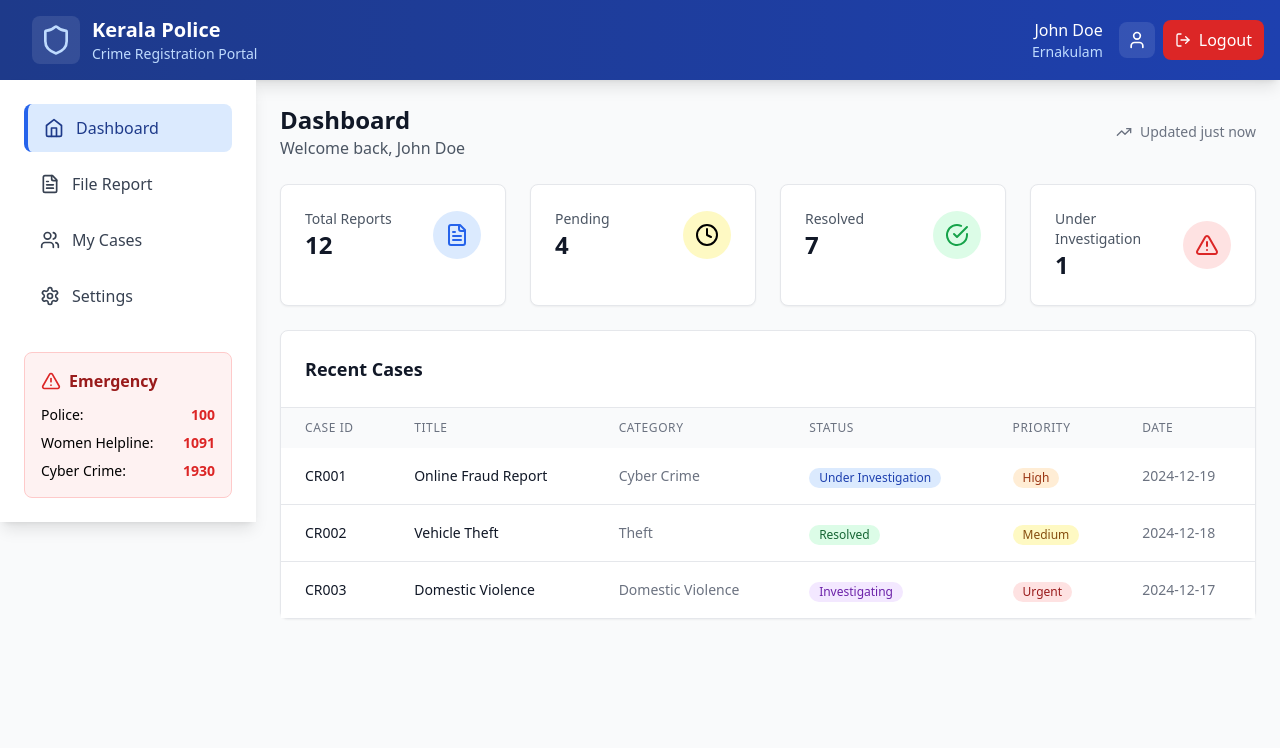
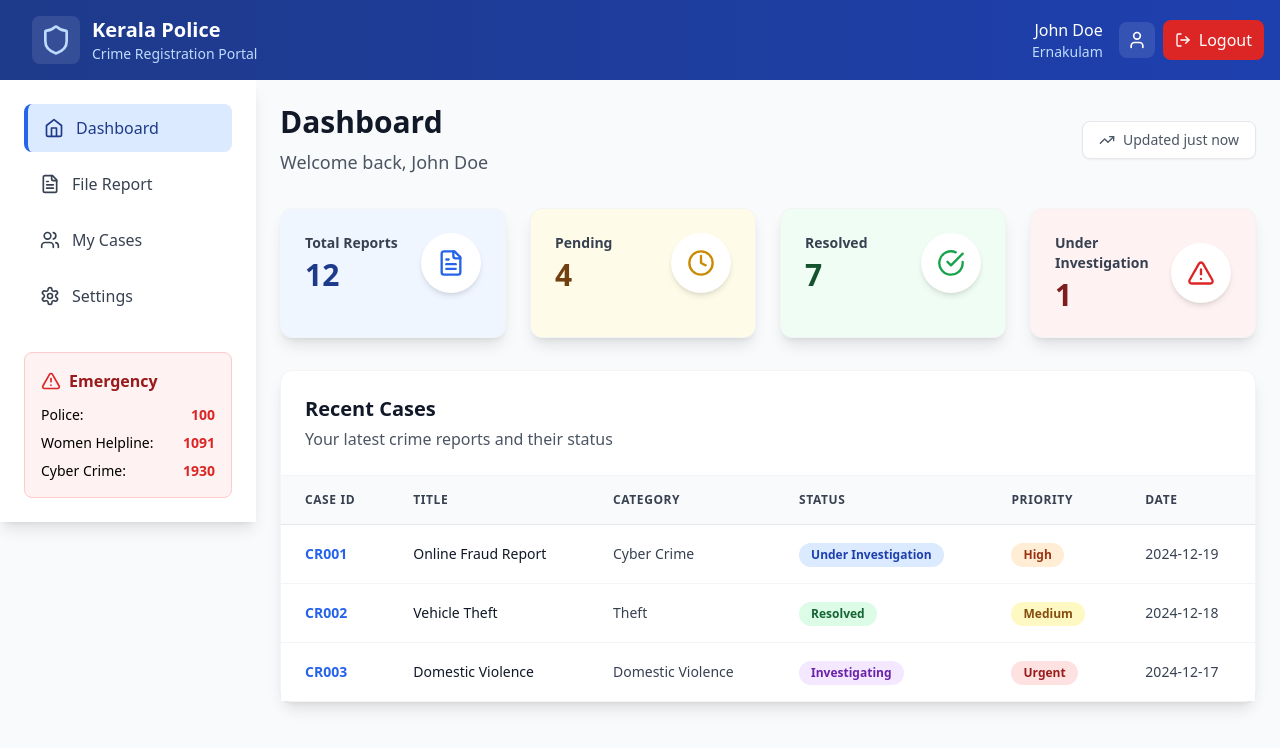
Before and after one commit to VenomWave/ROCK-2, a React (Vite) app: page / in a window 1280 px wide. Both pictures are taken after typing "name@example.com", "Sample123" into the empty fields and a click on the button "Sign In". Shown: the top 748 px of the page. Built offline with nearby package versions, Linux system fonts and the light colour scheme.

Commit message:
Improve dashboard visibility and styling

```diff
--- a/src/components/Dashboard.tsx
+++ b/src/components/Dashboard.tsx
@@ -6,10 +6,10 @@ const Dashboard: React.FC = () => {
   const { user } = useAuth();
 
   const stats = [
-    { label: 'Total Reports', value: '12', icon: FileText, color: 'blue' },
-    { label: 'Pending', value: '4', icon: Clock, color: 'yellow' },
-    { label: 'Resolved', value: '7', icon: CheckCircle, color: 'green' },
-    { label: 'Under Investigation', value: '1', icon: AlertTriangle, color: 'red' },
+    { label: 'Total Reports', value: '12', icon: FileText, color: 'blue', bgColor: 'bg-blue-50', iconColor: 'text-blue-600', textColor: 'text-blue-900' },
+    { label: 'Pending', value: '4', icon: Clock, color: 'yellow', bgColor: 'bg-yellow-50', iconColor: 'text-yellow-600', textColor: 'text-yellow-900' },
+    { label: 'Resolved', value: '7', icon: CheckCircle, color: 'green', bgColor: 'bg-green-50', iconColor: 'text-green-600', textColor: 'text-green-900' },
+    { label: 'Under Investigation', value: '1', icon: AlertTriangle, color: 'red', bgColor: 'bg-red-50', iconColor: 'text-red-600', textColor: 'text-red-900' },
   ];
 
   const recentCases = [
@@ -58,13 +58,13 @@ const Dashboard: React.FC = () => {
   };
 
   return (
-    <div className="p-6 space-y-6">
+    <div className="p-6 space-y-8 bg-gray-50 min-h-screen">
       <div className="flex items-center justify-between">
         <div>
-          <h1 className="text-2xl font-bold text-gray-900">Dashboard</h1>
-          <p className="text-gray-600">Welcome back, {user?.name}</p>
+          <h1 className="text-3xl font-bold text-gray-900 mb-2">Dashboard</h1>
+          <p className="text-lg text-gray-600">Welcome back, {user?.name}</p>
         </div>
-        <div className="flex items-center space-x-2 text-sm text-gray-500">
+        <div className="flex items-center space-x-2 text-sm text-gray-600 bg-white px-4 py-2 rounded-lg shadow-sm border">
           <TrendingUp size={16} />
           <span>Updated just now</span>
         </div>
@@ -75,14 +75,14 @@ const Dashboard: React.FC = () => {
         {stats.map((stat) => {
           const Icon = stat.icon;
           return (
-            <div key={stat.label} className="bg-white p-6 rounded-lg shadow-sm border border-gray-200 hover:shadow-md transition-shadow">
+            <div key={stat.label} className={`${stat.bgColor} p-6 rounded-xl shadow-lg border border-gray-100 hover:shadow-xl transition-all duration-300 transform hover:-translate-y-1`}>
               <div className="flex items-center justify-between">
                 <div>
-                  <p className="text-sm font-medium text-gray-600">{stat.label}</p>
-                  <p className="text-2xl font-bold text-gray-900">{stat.value}</p>
+                  <p className="text-sm font-semibold text-gray-700 mb-1">{stat.label}</p>
+                  <p className={`text-3xl font-bold ${stat.textColor}`}>{stat.value}</p>
                 </div>
-                <div className={`p-3 rounded-full bg-${stat.color}-100`}>
-                  <Icon className={`text-${stat.color}-600`} size={24} />
+                <div className={`p-4 rounded-full bg-white shadow-md`}>
+                  <Icon className={stat.iconColor} size={28} />
                 </div>
               </div>
             </div>
@@ -91,57 +91,58 @@ const Dashboard: React.FC = () => {
       </div>
 
       {/* Recent Cases */}
-      <div className="bg-white rounded-lg shadow-sm border border-gray-200">
-        <div className="p-6 border-b border-gray-200">
-          <h2 className="text-lg font-semibold text-gray-900">Recent Cases</h2>
+      <div className="bg-white rounded-xl shadow-lg border border-gray-100">
+        <div className="p-6 border-b border-gray-100">
+          <h2 className="text-xl font-bold text-gray-900">Recent Cases</h2>
+          <p className="text-gray-600 mt-1">Your latest crime reports and their status</p>
         </div>
         <div className="overflow-x-auto">
           <table className="w-full">
-            <thead className="bg-gray-50">
+            <thead className="bg-gray-50 border-b border-gray-200">
               <tr>
-                <th className="px-6 py-3 text-left text-xs font-medium text-gray-500 uppercase tracking-wider">
+                <th className="px-6 py-4 text-left text-xs font-bold text-gray-700 uppercase tracking-wider">
                   Case ID
                 </th>
-                <th className="px-6 py-3 text-left text-xs font-medium text-gray-500 uppercase tracking-wider">
+                <th className="px-6 py-4 text-left text-xs font-bold text-gray-700 uppercase tracking-wider">
                   Title
                 </th>
-                <th className="px-6 py-3 text-left text-xs font-medium text-gray-500 uppercase tracking-wider">
+                <th className="px-6 py-4 text-left text-xs font-bold text-gray-700 uppercase tracking-wider">
                   Category
                 </th>
-                <th className="px-6 py-3 text-left text-xs font-medium text-gray-500 uppercase tracking-wider">
+                <th className="px-6 py-4 text-left text-xs font-bold text-gray-700 uppercase tracking-wider">
                   Status
                 </th>
-                <th className="px-6 py-3 text-left text-xs font-medium text-gray-500 uppercase tracking-wider">
+                <th className="px-6 py-4 text-left text-xs font-bold text-gray-700 uppercase tracking-wider">
                   Priority
                 </th>
-                <th className="px-6 py-3 text-left text-xs font-medium text-gray-500 uppercase tracking-wider">
+                <th className="px-6 py-4 text-left text-xs font-bold text-gray-700 uppercase tracking-wider">
                   Date
                 </th>
               </tr>
             </thead>
-            <tbody className="bg-white divide-y divide-gray-200">
+            <tbody className="bg-white divide-y divide-gray-100">
               {recentCases.map((case_) => (
-                <tr key={case_.id} className="hover:bg-gray-50">
-                  <td className="px-6 py-4 whitespace-nowrap text-sm font-medium text-gray-900">
+                <tr key={case_.id} className="hover:bg-gray-50 transition-colors">
+                  <td className="px-6 py-4 whitespace-nowrap text-sm font-bold text-blue-600">
                     {case_.id}
                   </td>
-                  <td className="px-6 py-4 whitespace-nowrap text-sm text-gray-900">
+                  <td className="px-6 py-4 whitespace-nowrap text-sm font-medium text-gray-900">
                     {case_.title}
                   </td>
-                  <td className="px-6 py-4 whitespace-nowrap text-sm text-gray-500">
+                  <td className="px-6 py-4 whitespace-nowrap text-sm text-gray-700">
                     {case_.category}
                   </td>
                   <td className="px-6 py-4 whitespace-nowrap">
-                    <span className={`inline-flex items-center px-2.5 py-0.5 rounded-full text-xs font-medium ${getStatusColor(case_.status)}`}>
+                    <span className={`inline-flex items-center px-3 py-1 rounded-full text-xs font-semibold ${getStatusColor(case_.status)}`}>
                       {case_.status}
                     </span>
                   </td>
                   <td className="px-6 py-4 whitespace-nowrap">
-                    <span className={`inline-flex items-center px-2.5 py-0.5 rounded-full text-xs font-medium ${getPriorityColor(case_.priority)}`}>
+                    <span className={`inline-flex items-center px-3 py-1 rounded-full text-xs font-semibold ${getPriorityColor(case_.priority)}`}>
                       {case_.priority}
                     </span>
                   </td>
-                  <td className="px-6 py-4 whitespace-nowrap text-sm text-gray-500">
+                  <td className="px-6 py-4 whitespace-nowrap text-sm font-medium text-gray-700">
                     {case_.date}
                   </td>
                 </tr>
```
